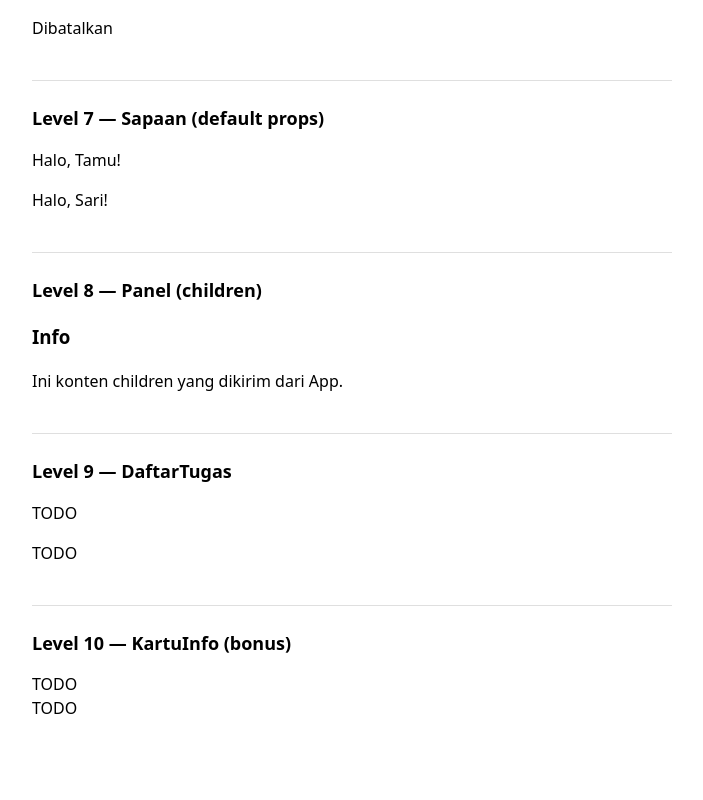
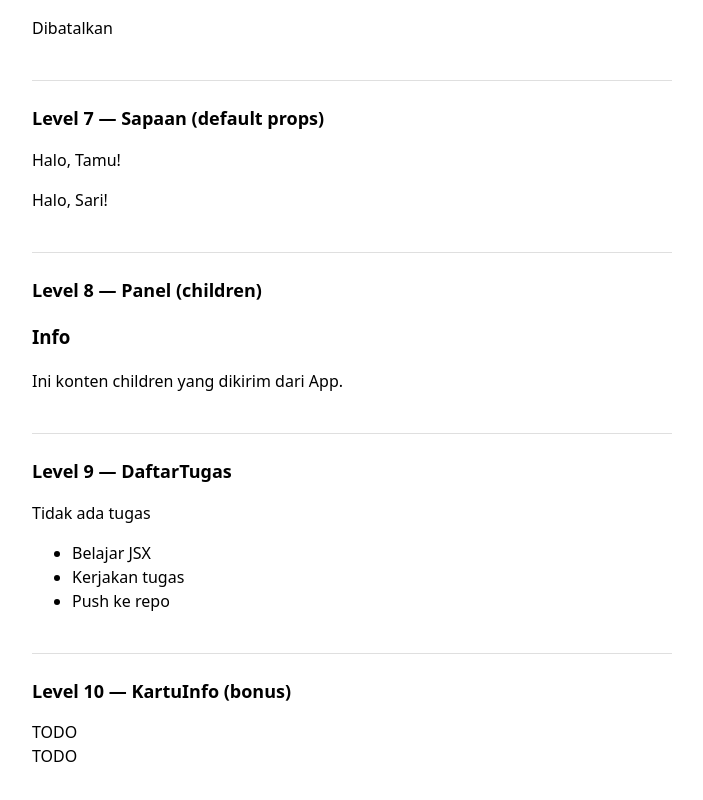
Before and after one commit to azkafh/frontend-5053241020, a React (Vite) app in the folder pertemuan-02/: page / in a window 1280 px wide. Shown: the part 1282-2082 px from the top of the page, without its empty margins (288-991 px from the left). Built offline with nearby package versions, Linux system fonts and the light colour scheme.

Commit message:
pertemuan-02: level 9 selesai

```diff
--- a/pertemuan-02/src/components/DaftarTugas.tsx
+++ b/pertemuan-02/src/components/DaftarTugas.tsx
@@ -3,6 +3,20 @@
 // <ul> berisi satu <li> per tugas — WAJIB beri `key` yang tepat di tiap
 // <li> (React akan mencatat warning kalau key hilang/salah, dan itu
 // dicek otomatis). Lihat SOAL.md untuk kontrak lengkap.
-export function DaftarTugas(props: any) {
-  return <p>TODO</p>
+type TugasProps = {
+  tugas: string[];
+};
+
+export function DaftarTugas({ tugas }: TugasProps) {
+  if (tugas.length === 0) {
+    return <p>Tidak ada tugas</p>;
+  }
+
+  return (
+    <ul>
+      {tugas.map((item) => (
+        <li key={item}>{item}</li>
+      ))}
+    </ul>
+  );
 }
```
